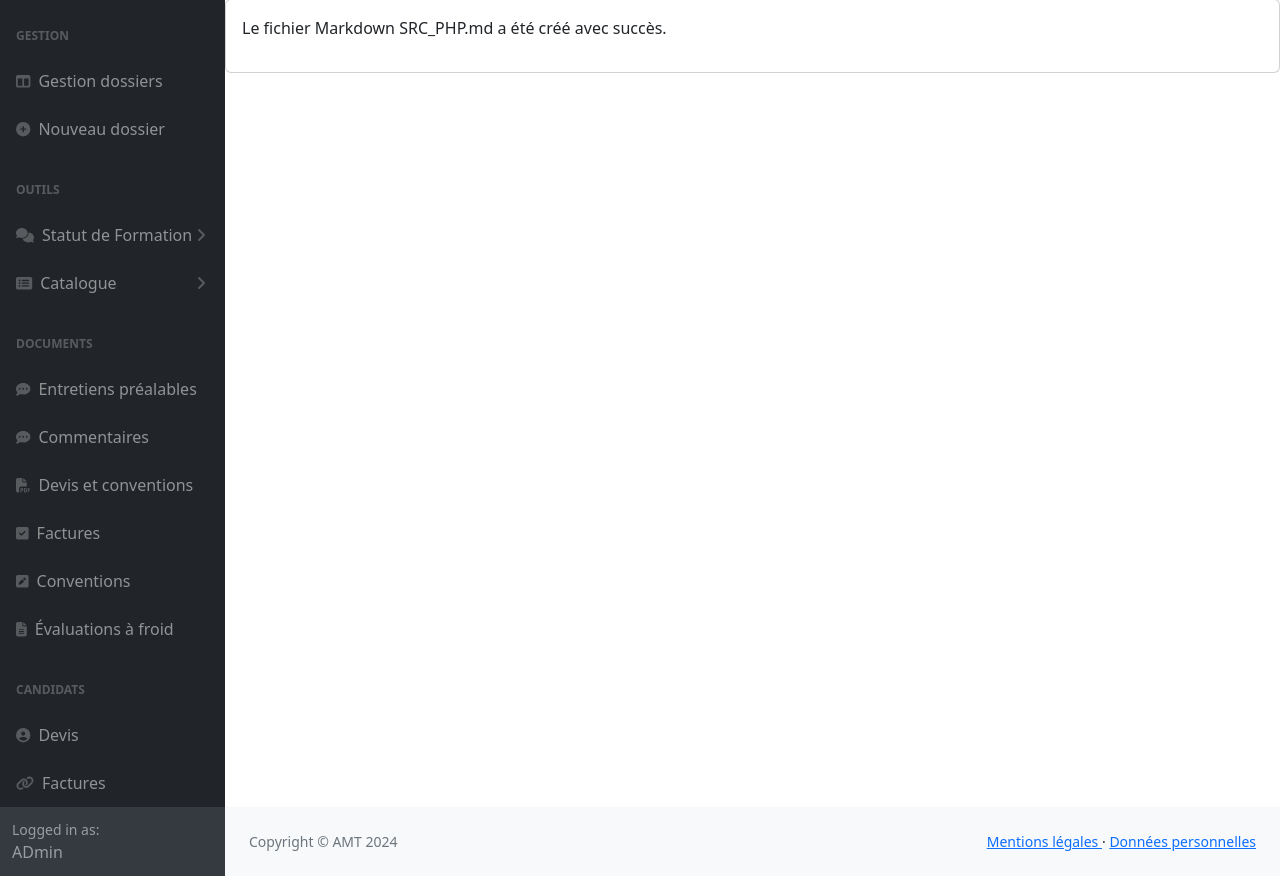
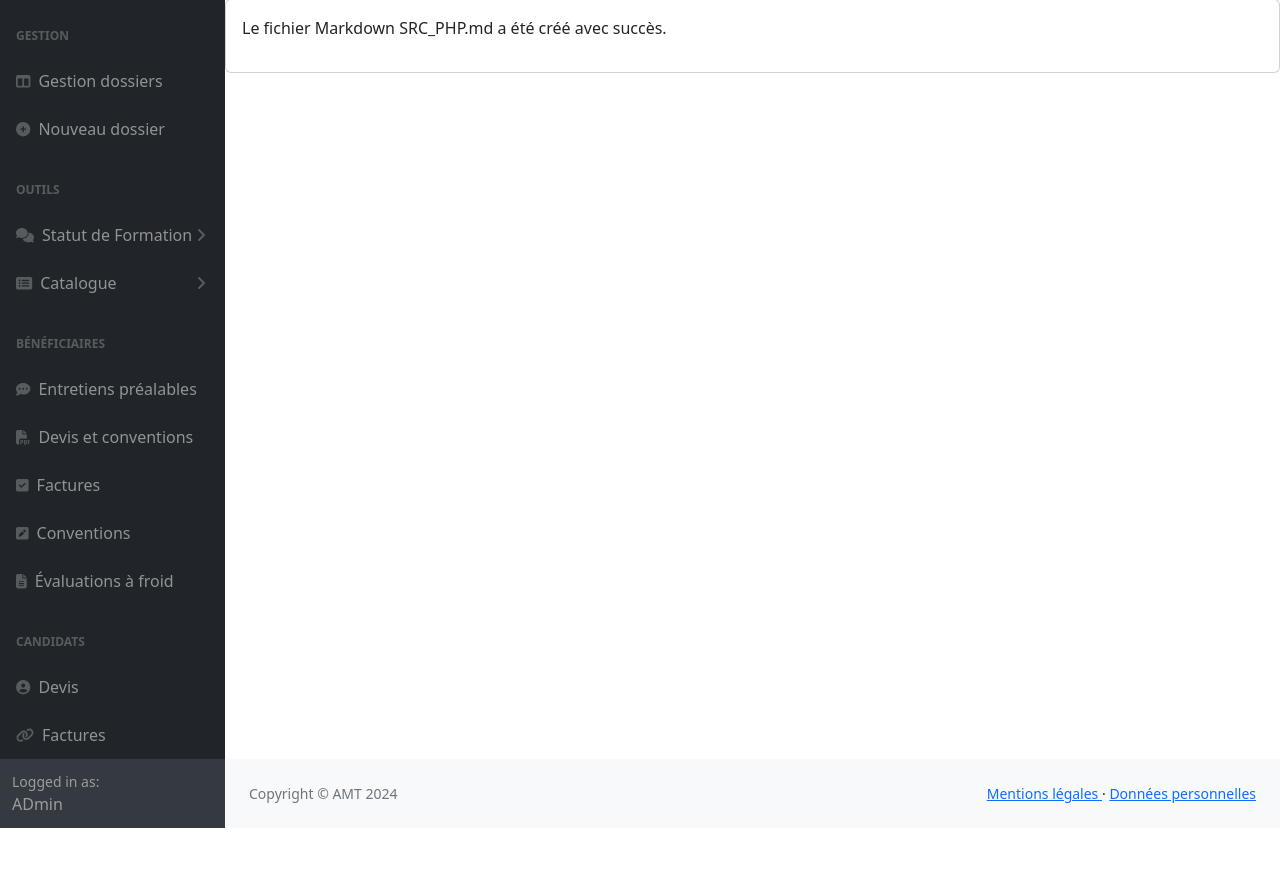
Before and after one commit to cslucki/extranet, a PHP site: page /utils/contenu_fichiers.php in a window 1280 px wide. Shown: the part 57-933 px from the top of the page. After the commit the page ends 885 px from the top, so only its background shows below. Run offline with PHP 8.4, Linux system fonts and the light colour scheme; some libraries are stand-ins or nearby versions.

Commit message:
Commit du 2024-06-03 17:27:30

```diff
--- a/controllers.php
+++ b/controllers.php
@@ -708,7 +708,7 @@ class EntityController extends BaseController {
 
     public function index() {
         $database = new Database();
-        $sql = "SELECT fqa.*, uc.prenom, uc.nom
+        $sql = "SELECT fqa.*, uc.prenom, uc.nom, fd.id_guid
                 FROM formation_questionnaire_avant fqa
                 JOIN formation_dossiers fd ON fqa.id_formation_dossiers = fd.id_formation_dossiers
                 JOIN user_coordonnee uc ON fd.id_guid = uc.id_guid
@@ -850,15 +850,26 @@ class EntityController extends BaseController {
     }
 
 
-/** Vuc combinée pour lm_gestion_lm_comments */
+/** Vue lm_gestion_lm_comments */
 class CommentController extends BaseController {
 
+    public function handleRequest() {
+        $id_guid = isset($_GET['id_guid']) ? $_GET['id_guid'] : null;
 
+        // Débogage : Afficher la valeur de id_guid
+        //echo "Debug: id_guid = " . $id_guid;
+
+        if ($id_guid) {
+            $this->viewComments($id_guid);
+        } else {
+            echo "GUID non spécifié.";
+        }
+    }
     public function listComments() {
         $database = new Database();
         $sql = "SELECT fd.id_formation_dossiers, uc.prenom, uc.nom, fd.id_guid
                 FROM formation_dossiers fd
-                JOIN user_coordonnee uc ON fd.id_guid = uc.id_guid LIMIT 40";
+                JOIN user_coordonnee uc ON fd.id_guid = uc.id_guid LIMIT 2";
         $query = $database->query($sql);
 
         // Debug: Afficher la requête SQL
@@ -893,16 +904,19 @@ class CommentController extends BaseController {
     }
 
 
+    public function viewComments($id_guid) {
+        $page_title = 'Détails des Commentaires';
+        $database = new Database();
+        //echo "Debug: id_guid = " . $id_guid;
 
-    public function viewComments($id_guid) {
-        $database = new Database();
-        $sql = "SELECT * FROM lm_gestion_lm_comments WHERE id_guid_to = :id_guid";
+        // Requête pour récupérer les commentaires de la table lm_gestion_lm_comments
+        $sql = "SELECT comments, date FROM lm_gestion_lm_comments WHERE id_guid_to = :id_guid ORDER by date DESC";
         $query = $database->query($sql);
         $query->execute(['id_guid' => $id_guid]);
         $comments = $query->fetchAll(PDO::FETCH_ASSOC);
 
         include 'views.php';
-        render('viewComments', ['comments' => $comments], 'Détails des Commentaires');
+        render('viewComments', ['comments' => $comments], $page_title);
     }
 
     private function countCommentsByGuid($guid) {
--- a/index.php
+++ b/index.php
@@ -91,18 +91,20 @@ switch ($page) {
             $controller = new FormationQuestionnaireController();
             $controller->handleRequest();
             break;
-
-
-            case 'listComments': // pour afficher la liste des commentaires
-                $controller = new CommentController();
-                $controller->listComments();
-                break;
+        /* Début commentaires avant formation */
+            // listComments
+        case 'listComments': // pour afficher la liste des commentaires
+            $controller = new CommentController();
+            $controller->listComments();
+            break;
         // view_comments
         case 'view_comments':
             $id = isset($_GET['id']) ? intval($_GET['id']) : 0;
             $controller = new CommentController();
-            $controller->viewComments($id);
+            $controller->handleRequest();
+          //  $controller->viewComments($id);
             break;
+        /* Fin commentaires avant formation */
 
     /****  Gestion de la page par défaut ou erreur 404  ****/
     default:
--- a/views/comments.php
+++ b/views/comments.php
@@ -1,7 +1,5 @@
 <div class="container">
-    <h1>Commentaires</h1>
-    <div class="row">
-        <div class="col-md-6">
+
             <h2>Liste des Commentaires</h2>
             <table id="commentsTable" class="table table-striped">
                 <thead>
@@ -21,41 +19,17 @@
                             <td><?php echo htmlspecialchars($comment['nom']); ?></td>
                             <td><?php echo htmlspecialchars($comment['comment_count']); ?></td>
                             <td>
-                                <a href="?page=lm_comments&action=view_comments&id=<?php echo $comment['id_formation_dossiers']; ?>" class="btn btn-primary">Voir les commentaires</a>
+                                <a href="http://extranet/index.php?page=view_comments&id_guid=<?php echo $comment['id_guid']; ?>" class="btn btn-primary">Voir les commentaires</a>
                             </td>
                         </tr>
                     <?php endforeach; ?>
                 </tbody>
             </table>
-        </div>
-        <div class="col-md-6">
-            <h2>Détails des Commentaires</h2>
-            <?php if (isset($dossier_comments)): ?>
-                <table id="dossierCommentsTable" class="table table-striped">
-                    <thead>
-                        <tr>
-                            <th>Date</th>
-                            <th>Commentaire</th>
-                        </tr>
-                    </thead>
-                    <tbody>
-                        <?php foreach ($dossier_comments as $comment): ?>
-                            <tr>
-                                <td><?php echo htmlspecialchars($comment['date']); ?></td>
-                                <td><?php echo htmlspecialchars($comment['comments']); ?></td>
-                            </tr>
-                        <?php endforeach; ?>
-                    </tbody>
-                </table>
-            <?php else: ?>
-                <p>Sélectionnez un dossier pour voir les commentaires.</p>
-            <?php endif; ?>
-        </div>
-    </div>
+
 </div>
 <script>
     document.addEventListener('DOMContentLoaded', function() {
         const commentsTable = new simpleDatatables.DataTable("#commentsTable");
-        const dossierCommentsTable = new simpleDatatables.DataTable("#dossierCommentsTable");
+        // const dossierCommentsTable = new simpleDatatables.DataTable("#dossierCommentsTable");
     });
 </script>
--- a/views/formationquestionnaire.php
+++ b/views/formationquestionnaire.php
@@ -149,6 +149,7 @@
                                 <td><?= $item['date_debut_souhaitee'] ?></td>
                                 <td><?= $item['attentes_formation'] ?></td>
                                 <td>
+                                <a href="?page=view_comments&id_guid=<?= $item['id_guid'] ?>">Détail</a> -
                                 <a href="?page=formationQuestionnaire&action=view_detail&id=<?= $item['id_formation_dossiers'] ?>">Voir</a> -
                                 <a href="?page=formationQuestionnaire&action=edit&id=<?= $item['id_formation_dossiers'] ?>">Modifier</a> -
                                 <a href="?page=formationQuestionnaire&action=delete&id=<?= $item['id_formation_dossiers'] ?>">Supprimer</a>
--- a/views/partials/sidebar.php
+++ b/views/partials/sidebar.php
@@ -44,17 +44,19 @@
 
 
         <!-- Candidats -->
-        <div class="sb-sidenav-menu-heading">Documents</div>
+        <div class="sb-sidenav-menu-heading">Bénéficiaires</div>
         <a class="nav-link" href="/index.php?page=formationQuestionnaire">
             <div class="sb-nav-link-icon"><i class="fas fa-commenting"></i></div>
             Entretiens préalables
         </a>
-
-        <a class="nav-link" href="/index.php?page=view_comments">
+        <?php
+        /*
+        <a class="nav-link" href="/index.php?page=listComments">
             <div class="sb-nav-link-icon"><i class="fas fa-commenting"></i></div>
             Commentaires
         </a>
-
+        */
+        ?>
 
         <a class="nav-link" href="/under_construction.html">
             <div class="sb-nav-link-icon"><i class="fas fa-file-pdf"></i></div>
--- a/views/viewComments.php
+++ b/views/viewComments.php
@@ -1,19 +1,21 @@
-<!DOCTYPE html>
-<html lang="en">
-<head>
-    <meta charset="UTF-8">
-    <title>Détails des Commentaires</title>
-</head>
-<body>
-    <h1>Détails des Commentaires</h1>
-    <?php if (!empty($comments)): ?>
-        <ul>
-            <?php foreach ($comments as $comment): ?>
-                <li><?php echo htmlspecialchars($comment['comment_text']); ?> (Posté le <?php echo htmlspecialchars($comment['created_at']); ?>)</li>
-            <?php endforeach; ?>
-        </ul>
-    <?php else: ?>
-        <p>Aucun commentaire trouvé pour ce GUID.</p>
-    <?php endif; ?>
-</body>
-</html>
+
+<div class="card mb-4">
+    <div class="card-header">
+        <i class="fas fa-table me-1"></i>
+        Détails des entretiens
+    </div>
+    <div class="card-body">
+        <?php if (!empty($comments)): ?>
+            <div class="list-group">
+                <?php foreach ($comments as $comment): ?>
+                    <div class="list-group-item">
+                        <h5 class="mb-1">Commentaire du <?php echo htmlspecialchars($comment['date']); ?></h5>
+                        <div class="mb-1"><?php echo $comment['comments']; ?></div>
+                    </div>
+                <?php endforeach; ?>
+            </div>
+        <?php else: ?>
+            <p class="alert alert-warning">Aucun commentaire trouvé pour ce GUID.</p>
+        <?php endif; ?>
+    </div>
+</div>
```
